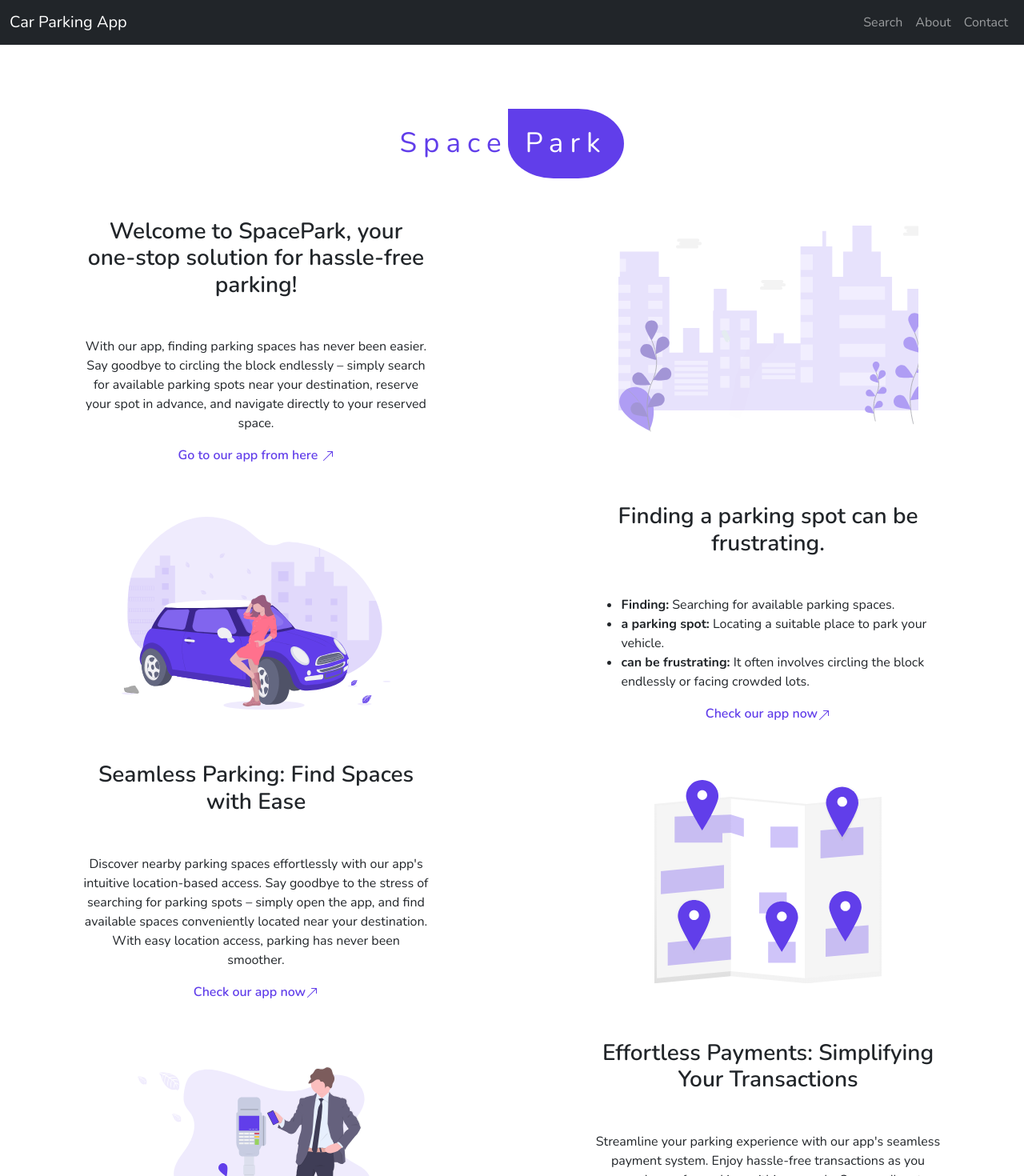
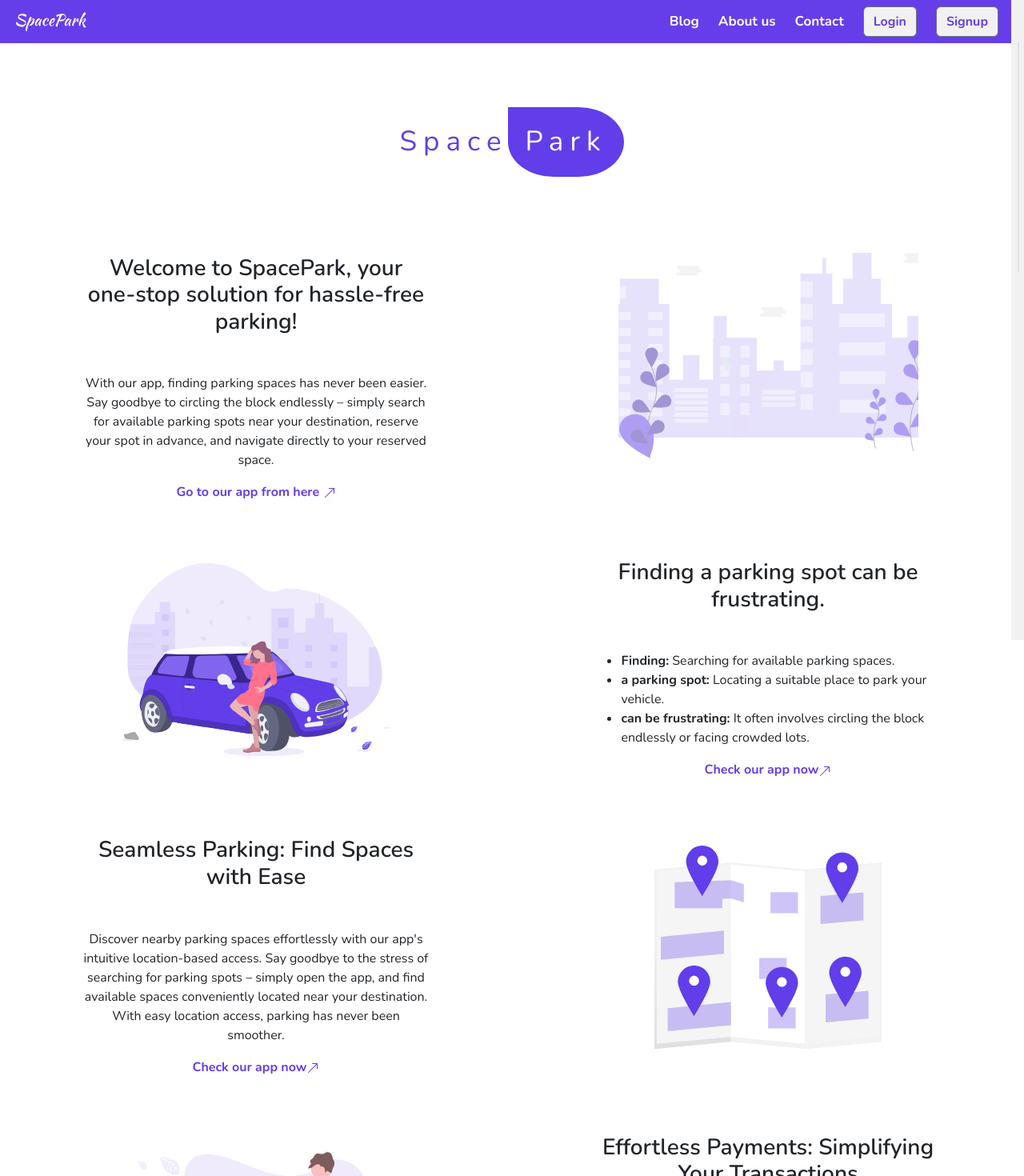
Before and after one commit to pesto-students/frontend-repo-spacepark, a React (Create React App) app: page / in a window 1280 px wide. Shown: the top 1470 px of the page at 80% size. Built offline with nearby package versions, Linux system fonts and the light colour scheme.

Commit message:
fix: updated the header changes

```diff
--- a/src/App.scss
+++ b/src/App.scss
@@ -30,7 +30,7 @@ h3{
 }
 
 .bold{
-    font-weight: 600;
+    font-weight: bold;
 }
 
 .linear-color{
--- a/src/components/Header.js
+++ /dev/null
@@ -1,23 +0,0 @@
-import React from 'react';
-import { Navbar, Nav, NavItem, NavLink } from 'reactstrap';
-
-const Header = () => {
-  return (
-    <Navbar color="dark" dark expand="md">
-        <NavLink href="/" className="navbar-brand">Car Parking App</NavLink>
-        <Nav className="" navbar>
-          <NavItem>
-            <NavLink href="/search">Search</NavLink>
-          </NavItem>
-          <NavItem>
-            <NavLink href="/about">About</NavLink>
-          </NavItem>
-          <NavItem>
-            <NavLink href="/contact">Contact</NavLink>
-          </NavItem>
-        </Nav>
-    </Navbar>
-  );
-};
-
-export default Header;
--- /dev/null
+++ b/src/components/Header/Header.js
@@ -0,0 +1,96 @@
+import React, { useState } from 'react';
+import {
+  Navbar,
+  Nav,
+  NavItem,
+  Button,
+  NavbarToggler,
+  Collapse,
+  ListGroup,
+  ListGroupItem
+} from 'reactstrap';
+import './Header.scss';
+import { Link } from 'react-router-dom';
+import LogoIcon from '../../assets/logo.svg';
+import CrossIcon from '../../assets/cross.svg';
+
+const Header = () => {
+  const [isOpen, setIsOpen] = useState(false);
+  const [sideNavOpen, setSideNavOpen] = useState(false);
+
+  const toggleNavbar = () => setIsOpen(!isOpen);
+  const toggleSideNav = () => setSideNavOpen(!sideNavOpen);
+
+  const handleTogglerClick = () => {
+    if (window.innerWidth < 768) {
+      toggleSideNav();
+    } else {
+      toggleNavbar();
+    }
+  };
+
+  return (
+    <>
+      <Navbar color="fade" fade expand="md" className='header-div p-2'>
+        <Link to="/" className="navbar-brand logo-text"><img src={LogoIcon} alt='logo'/></Link>
+        <NavbarToggler onClick={handleTogglerClick} className='burger-icon'>
+          <span className="navbar-toggler-icon"></span>
+        </NavbarToggler>
+        <Collapse isOpen={isOpen} navbar className="justify-content-end">
+          <Nav navbar className='align-items-center'>
+            <NavItem>
+              <Link to="/blog">Blog</Link>
+            </NavItem>
+            <NavItem>
+              <Link to="/about">About us</Link>
+            </NavItem>
+            <NavItem>
+              <Link to="/contact">Contact</Link>
+            </NavItem>
+            <NavItem>
+              <Link to="/login">
+                <Button className="ml-2 custom-btn">Login</Button>
+              </Link>
+            </NavItem>
+            <NavItem>
+              <Link to="/signup">
+                <Button className="ml-2 custom-btn">Signup</Button>
+              </Link>
+            </NavItem>
+          </Nav>
+        </Collapse>
+      </Navbar>
+
+      <div className={`side-nav p-2 ${sideNavOpen ? 'open' : ''}`}>
+        <div className="side-nav-header">
+          <img src={CrossIcon} alt="close" onClick={toggleSideNav} className="close-icon" />
+        </div>
+        <ListGroup className='list-group-data'>
+          <ListGroupItem>
+            <Link to="/blog" onClick={toggleSideNav}>Blog</Link>
+          </ListGroupItem>
+          <ListGroupItem>
+            <Link to="/about" onClick={toggleSideNav}>About us</Link>
+          </ListGroupItem>
+          <ListGroupItem>
+            <Link to="/contact" onClick={toggleSideNav}>Contact</Link>
+          </ListGroupItem>
+          <ListGroupItem>
+            <Link to="/login" onClick={toggleSideNav}>
+              <Button className="mb-btn">Login</Button>
+            </Link>
+          </ListGroupItem>
+          <ListGroupItem>
+            <Link to="/signup" onClick={toggleSideNav}>
+              <Button className="mb-btn">Signup</Button>
+            </Link>
+          </ListGroupItem>
+        </ListGroup>
+      </div>
+
+      {sideNavOpen && <div className="side-nav-overlay" onClick={toggleSideNav}></div>}
+    </>
+  );
+};
+
+export default Header;
--- /dev/null
+++ b/src/components/Header/Header.scss
@@ -0,0 +1,106 @@
+.header-div .navbar-brand,
+.header-div .nav-link,
+.header-div .btn {
+  font-size: 16px;
+  font-weight: bold;
+  color: white;
+}
+.header-div{
+    background-color: #653eea;
+    padding: 18px;
+    color: white;
+}
+
+.custom-btn{
+  color:#653eea !important;
+  background-color: #f1f1f1 !important;
+}
+
+.mb-btn{
+  background-color: #653eea !important;
+  color: #f1f1f1 !important;
+  font-size: 18px !important;
+
+}
+.burger-icon{
+  border: none !important;
+}
+
+.side-nav {
+    height: 100%;
+    width: 0;
+    position: fixed;
+    z-index: 1050;
+    top: 0;
+    right: 0;
+    background-color: #f1f1f1;
+    overflow-x: hidden;
+    transition: 0.5s;
+  }
+
+  .side-nav.open {
+    width: 250px;
+  }
+
+  .side-nav a {
+    padding: 8px 8px 8px 20px;
+    text-decoration: none;
+    font-size: 20px;
+    color: #653eea;
+    display: block;
+    transition: 0.3s;
+  }
+
+  .side-nav a:hover {
+    color: #f1f1f1;
+  }
+
+  .side-nav .closebtn {
+    position: absolute;
+    top: 0;
+    left: 25px;
+    font-size: 36px;
+    margin-left: 50px;
+  }
+
+  .side-nav-overlay {
+    position: fixed;
+    top: 0;
+    left: 0;
+    width: 100%;
+    height: 100%;
+    background: rgba(0, 0, 0, 0.5);
+    z-index: 1040;
+  }
+  .header-div{
+    display: flex;
+    justify-content: space-between;
+    align-items: center;
+  }
+  .side-nav-header {
+    display: flex;
+    justify-content: flex-start;
+    padding: 10px;
+  }
+
+  .close-icon {
+    width: 24px;
+    height: 24px;
+    cursor: pointer;
+  }
+
+  .list-group-data{
+
+    .list-group-item{
+      padding: 0 !important;
+    }
+
+  }
+
+  .nav-item a{
+    color: white;
+    text-decoration: none;
+    font-weight: bold;
+    font-size: 17px;
+    padding: 10px 12px;
+  }
--- a/src/components/Home.js
+++ b/src/components/Home.js
@@ -20,11 +20,11 @@ const Home = () => {
           </div>
         </Col>
       </Row>
-      <Row className='justify-content-center mb-4 pb-4'>
+      <Row className='justify-content-center my-4'>
 
-        <Col md={6} className='d-flex align-items-center justify-content-center'>
+        <Col md={6} className='d-flex align-items-center justify-content-center mb-4'>
           <div style={{ width: '70%' }}>
-            <h3 className='text-center mb-4 pb-4'>Welcome to SpacePark, your one-stop solution for hassle-free parking!</h3>
+            <h3 className='text-center my-4 pb-4'>Welcome to SpacePark, your one-stop solution for hassle-free parking!</h3>
             <p className='text-center'>With our app, finding parking spaces has never been easier. Say goodbye to circling the block endlessly – simply search for available parking spots near your destination, reserve your spot in advance, and navigate directly to your reserved space.</p>
             <div className='d-flex  align-items-center justify-content-center'> {/* Apply text-center class here */}
               <Link className='text-color bold' to="/signup">Go to our app from here <img src={ArrowIcon} alt="Arrow Icon" /></Link>
@@ -32,18 +32,18 @@ const Home = () => {
           </div>
         </Col>
 
-        <Col xs={6} md={6} className='d-flex align-items-center justify-content-center col-md-6'>
+        <Col xs={6} md={6} className='d-flex align-items-center justify-content-center col-md-6 mb-4'>
           <img src={HomeIcon} alt="Home Icon" className="img-fluid" />
         </Col>
       </Row>
-      <Row className='justify-content-center mb-4 pb-4'>
+      <Row className='justify-content-center my-4'>
 
-        <Col xs={6} md={6} className='d-flex align-items-center justify-content-center col-md-6'>
+        <Col xs={6} md={6} className='d-flex align-items-center justify-content-center col-md-6 mb-4'>
           <img src={CarIcon} alt="Car Icon" className="img-fluid" />
         </Col>
-        <Col md={6} className='d-flex align-items-center justify-content-center'>
+        <Col md={6} className='d-flex align-items-center justify-content-center mb-4'>
           <div style={{ width: '70%' }}>
-            <h3 className='text-center mb-4 pb-4'>Finding a parking spot can be frustrating.</h3>
+            <h3 className='text-center my-4 pb-4'>Finding a parking spot can be frustrating.</h3>
             <ul className='m-auto pb-3'>
               <li>
                 <strong>Finding:</strong> Searching for available parking spaces.
@@ -63,30 +63,30 @@ const Home = () => {
         </Col>
 
       </Row>
-      <Row className='justify-content-center mb-4 pb-4'>
+      <Row className='justify-content-center my-4'>
 
-        <Col md={6} className='d-flex align-items-center justify-content-center'>
+        <Col md={6} className='d-flex align-items-center justify-content-center mb-4'>
           <div style={{ width: '70%' }}>
-            <h3 className='text-center mb-4 pb-4'>Seamless Parking: Find Spaces with Ease</h3>
+            <h3 className='text-center my-4 pb-4'>Seamless Parking: Find Spaces with Ease</h3>
             <p className='text-center'>Discover nearby parking spaces effortlessly with our app's intuitive location-based access. Say goodbye to the stress of searching for parking spots – simply open the app, and find available spaces conveniently located near your destination. With easy location access, parking has never been smoother.</p>
             <div className='d-flex  align-items-center justify-content-center'> {/* Apply text-center class here */}
               <Link className='text-color bold' to="/signup">Check our app now<img src={ArrowIcon} alt="Arrow Icon" /></Link>
             </div>
           </div>
         </Col>
-        <Col xs={6} md={6} className='d-flex align-items-center justify-content-center col-md-6'>
+        <Col xs={6} md={6} className='d-flex align-items-center justify-content-center col-md-6 mb-4'>
           <img src={LocationIcon} alt="Location Icon" className="img-fluid" />
         </Col>
 
       </Row>
-      <Row className='justify-content-center mb-4 pb-4'>
+      <Row className='justify-content-center my-4'>
 
-        <Col xs={6} md={6} className='d-flex align-items-center justify-content-center col-md-6'>
+        <Col xs={6} md={6} className='d-flex align-items-center justify-content-center col-md-6 mb-4'>
           <img src={PaymentIcon} alt="Payment Icon" className="img-fluid" />
         </Col>
-        <Col md={6} className='d-flex align-items-center justify-content-center'>
+        <Col md={6} className='d-flex align-items-center justify-content-center mb-4'>
           <div style={{ width: '70%' }}>
-            <h3 className='text-center mb-4 pb-4'>Effortless Payments: Simplifying Your Transactions</h3>
+            <h3 className='text-center my-4 pb-4'>Effortless Payments: Simplifying Your Transactions</h3>
 
             <p className='text-center'>Streamline your parking experience with our app's seamless payment system. Enjoy hassle-free transactions as you securely pay for parking within seconds. Say goodbye to fumbling for change or dealing with complicated payment methods – our app makes parking payments easy and convenient.</p>
             <div className='d-flex  align-items-center justify-content-center'> {/* Apply text-center class here */}
@@ -96,10 +96,10 @@ const Home = () => {
         </Col>
       </Row>
 
-      <Row className='justify-content-center mb-4 pb-4'>
+      <Row className='justify-content-center my-4 pb-4'>
         <Col md={6} className='d-flex align-items-center justify-content-center'>
           <div style={{ width: '70%' }}>
-            <h3 className='text-center mb-4 pb-4'>Want to register for a new parking space ? </h3>
+            <h3 className='text-center my-4 pb-4'>Want to register for a new parking space ? </h3>
 
             <p className='text-center'>Ready to secure your parking space hassle-free? Sign up now to reserve your spot with ease.</p>
             <p className='text-center'>Join our community today and gain access to convenient parking solutions tailored to your needs. Experience seamless registration and start parking smarter.</p>
--- a/src/components/MapComponent.js
+++ b/src/components/MapComponent.js
@@ -6,8 +6,7 @@ import {
   Popup,
   useMapEvents,
 } from "react-leaflet";
-import { Container, Row, Col, Button } from "react-bootstrap";
-//from where
+import { Container, Row, Col } from "react-bootstrap";
 import "leaflet/dist/leaflet.css";
 import { useAtom } from "jotai";
 import { locationStateAtom } from "./SearchComponent";
```
Also changed, not shown: src/App.js (+2 -7 lines), src/components/About.js (added, +9 -0 lines), src/components/Contact.js (added, +9 -0 lines), src/components/Payment.js (+24 -24 lines), src/assets/cross.svg (added), src/assets/logo.svg (added).
